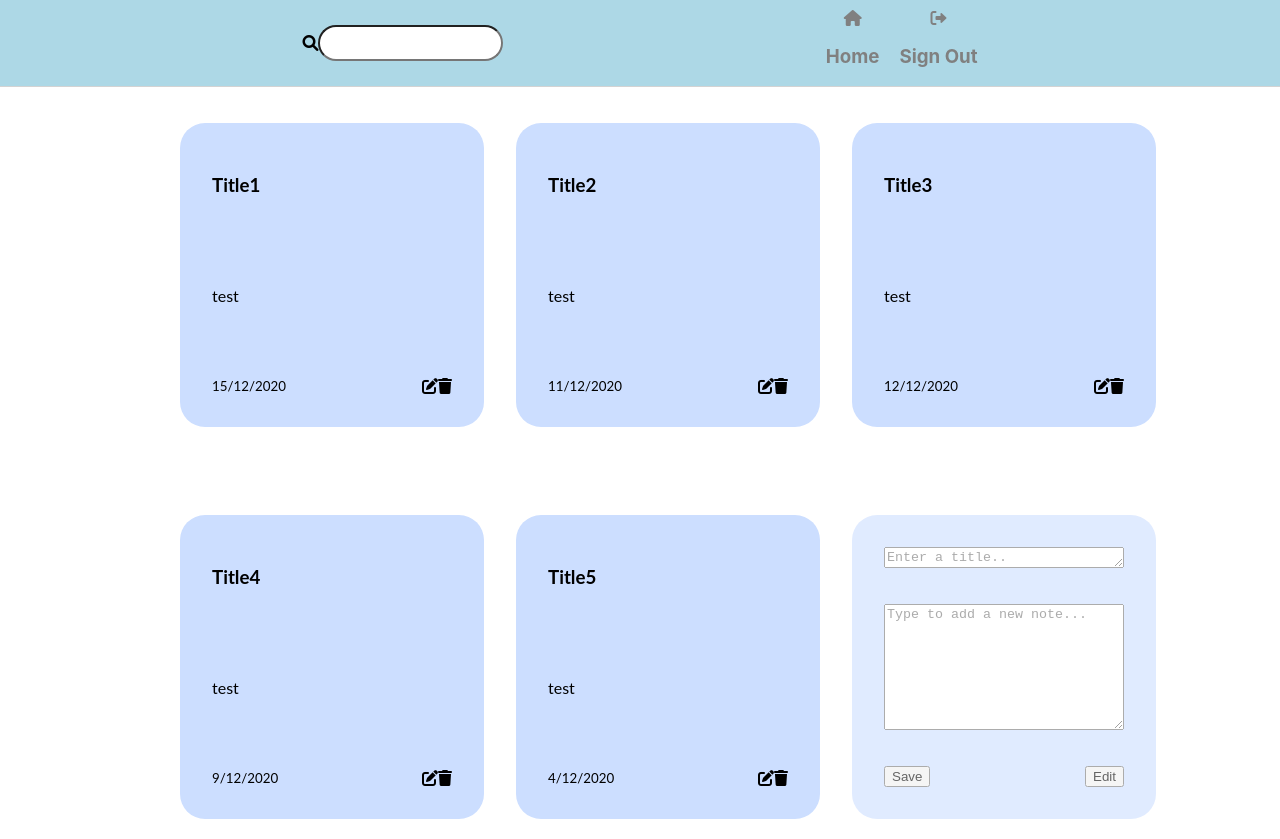
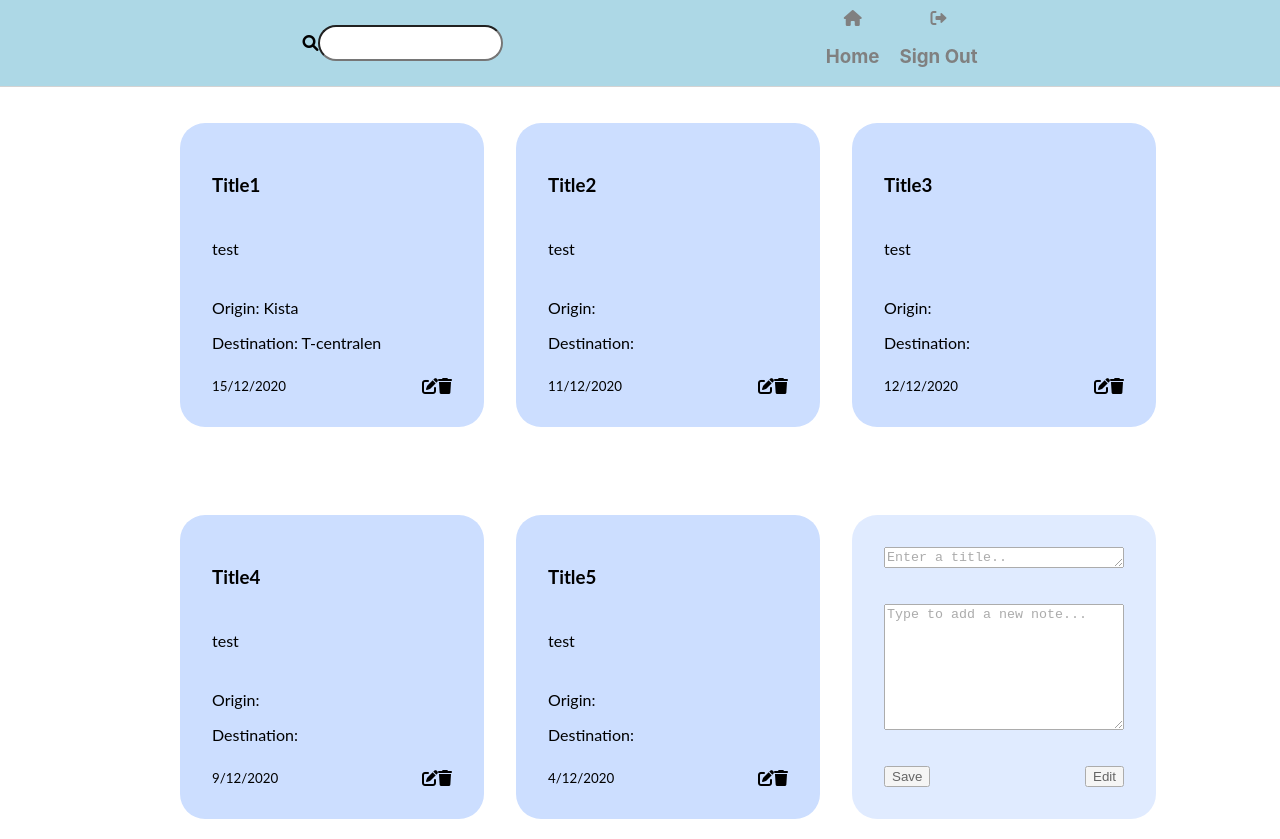
Before and after one commit to PeterssonM/DH2642-Exam-Routeplanner, a React (Create React App) app: page /home in a window 1280 px wide. Built offline with nearby package versions, Linux system fonts and the light colour scheme; no server answers.

Commit message:
weatherAPI introduced, small fixes

```diff
--- a/src/components/presenter/FeedPresenter.js
+++ b/src/components/presenter/FeedPresenter.js
@@ -16,10 +16,13 @@ export default class Feed extends Component {
     constructor(props) {
         super(props);
         this.state = {
-            notes: [{
+            notes: [
+            {
                 id: nanoid(),
                 title: "Title1",
                 text: "test",
+                origin: "Kista",
+                destination: "T-centralen",
                 date: "15/12/2020"
             },
             {
--- a/src/components/view/BodyView.js
+++ b/src/components/view/BodyView.js
@@ -8,11 +8,14 @@ export default function Body({notes}) {
         <div>
             <div className="notes">
                 {notes.map((note) => (
-                <Notes
-                       id={note.id}
-                       title={note.title}
-                       text={note.text}
-                       date={note.date}/>
+                    <Notes
+                           id={note.id}
+                           title={note.title}
+                           text={note.text}
+                           origin={note.origin}
+                           destination={note.destination}
+                           date={note.date}
+                    />
                 ))}
                 <AddNote/>
             </div>
--- a/src/components/view/NotesView.js
+++ b/src/components/view/NotesView.js
@@ -3,10 +3,15 @@ import Icon from './IconView';
 import './Notes.css';
 import './AddNoteView';
 
-const Notes = ({id, title, text, date}) => {
+const Notes = ({id, title, text, origin, destination, date}) => {
     return <div className="note">
+        {/*<p>{id}</p> debugging*/}
         <h3>{title}</h3>
         <p>{text}</p>
+        <div className="routeCards"> {/*Klassen har ännu inte specificerats :)*/}
+            <p>Origin: {origin}</p>
+            <p>Destination: {destination}</p>
+        </div>
         <div className="note-foot">
             <small>{date}</small>
             <div className="note-buttons">
--- a/src/service/stopFinder.js
+++ b/src/service/stopFinder.js
@@ -11,8 +11,6 @@ const API_KEY="8914fa48-04a5-4511-94c8-61d49831bd6a";
 export default function StopFinder(params){
   return new Promise((resolve, reject)=>{
 
-
-
     fetch("http://localhost:3000/stop", {
       method: 'POST',
       headers: {
--- /dev/null
+++ b/src/service/weatherAPI.js
@@ -0,0 +1 @@
+const API_CALL="https://pro.openweathermap.org/data/2.5/weather?q=Stockholm,swe&units=metric&lang=se&APPID=7f545a42bc2105529005badd0aa382fd"
```
Also changed, not shown: src/components/presenter/SignupPresenter.js (line endings or trailing spaces), src/service/routePlanner.js (deleted), src/service/routePlannerAPI.js (added).
